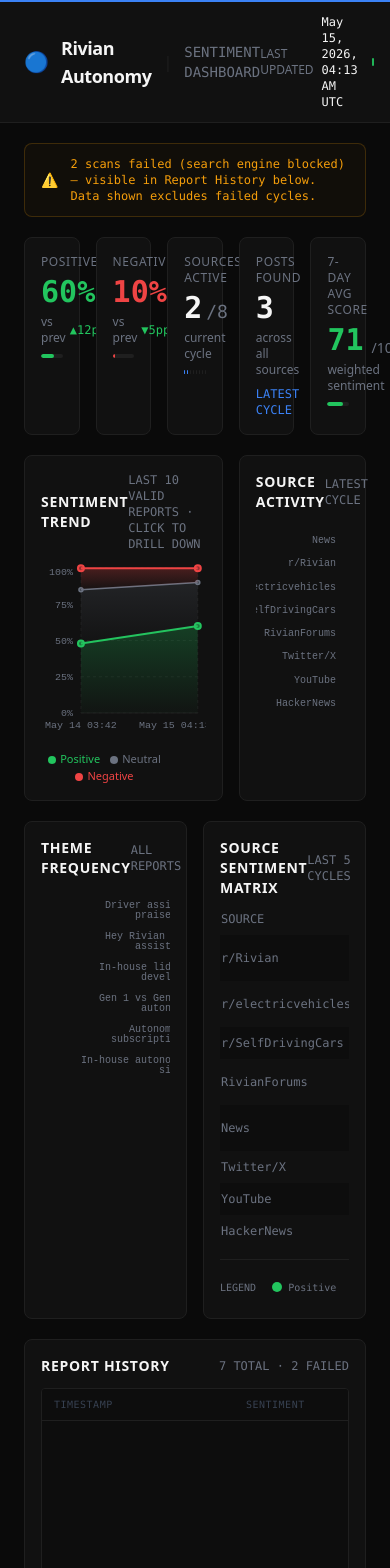
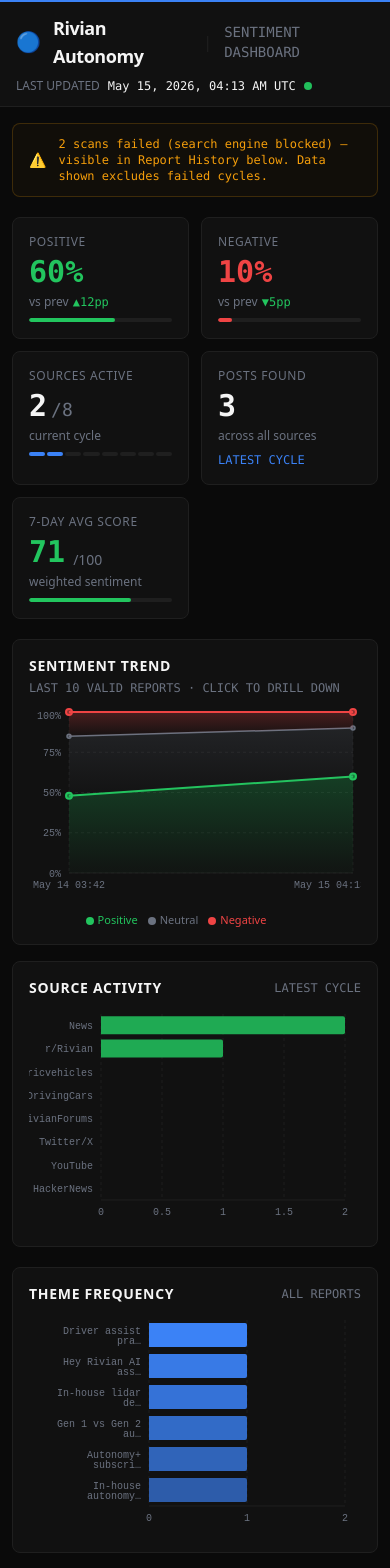
Before and after one commit to osunick/rivian-dashboard, a Next.js app: page / in a window 390 px wide. Shown: the top 1568 px of the page. Built offline with nearby package versions, Linux system fonts and the light colour scheme.

Commit message:
Responsive design: mobile-friendly layout across all components

```diff
--- a/app/page.tsx
+++ b/app/page.tsx
@@ -52,14 +52,14 @@
     <div className="min-h-screen bg-[#0A0A0A]">
       <div className="h-0.5 w-full bg-[#3B82F6]" />
 
-      <header className="flex items-center justify-between px-6 py-3 border-b border-[#1F1F1F] bg-[#111111]">
+      <header className="flex flex-col sm:flex-row sm:items-center sm:justify-between px-4 sm:px-6 py-3 gap-2 border-b border-[#1F1F1F] bg-[#111111]">
         <div className="flex items-center gap-3">
           <span className="text-[#3B82F6] text-xl">🔵</span>
           <span className="text-[#F5F5F5] font-semibold text-lg tracking-tight">Rivian Autonomy</span>
           <span className="text-[#1F1F1F]">|</span>
           <span className="text-[#6B7280] text-sm font-mono">SENTIMENT DASHBOARD</span>
         </div>
-        <div className="flex items-center gap-2">
+        <div className="flex flex-wrap items-center gap-2 sm:text-right">
           {lastUpdated ? (
             <>
               <span className="text-[#6B7280] text-xs">LAST UPDATED</span>
@@ -72,7 +72,7 @@
         </div>
       </header>
 
-      <main className="px-6 py-5 space-y-5 max-w-screen-2xl mx-auto">
+      <main className="px-3 sm:px-6 py-4 sm:py-5 space-y-5 max-w-screen-2xl mx-auto">
 
         {/* Failed scan banner */}
         {failedScans.length > 0 && (
@@ -115,16 +115,16 @@
             />
 
             {/* Row 2 — Charts */}
-            <div className="grid grid-cols-5 gap-4">
-              <div className="col-span-3 bg-[#111111] border border-[#1F1F1F] rounded-lg p-4">
-                <div className="flex items-center justify-between mb-3">
+            <div className="grid grid-cols-1 lg:grid-cols-5 gap-4">
+              <div className="lg:col-span-3 bg-[#111111] border border-[#1F1F1F] rounded-lg p-4">
+                <div className="flex flex-wrap items-center justify-between gap-1 mb-3">
                   <h2 className="text-[#F5F5F5] text-sm font-semibold uppercase tracking-wider">Sentiment Trend</h2>
                   <span className="text-[#6B7280] text-xs font-mono">LAST 10 VALID REPORTS · CLICK TO DRILL DOWN</span>
                 </div>
                 <SentimentTrendChart data={last10} />
               </div>
-              <div className="col-span-2 bg-[#111111] border border-[#1F1F1F] rounded-lg p-4">
-                <div className="flex items-center justify-between mb-3">
+              <div className="lg:col-span-2 bg-[#111111] border border-[#1F1F1F] rounded-lg p-4">
+                <div className="flex flex-wrap items-center justify-between gap-1 mb-3">
                   <h2 className="text-[#F5F5F5] text-sm font-semibold uppercase tracking-wider">Source Activity</h2>
                   <span className="text-[#6B7280] text-xs font-mono">LATEST CYCLE</span>
                 </div>
@@ -133,9 +133,9 @@
             </div>
 
             {/* Row 3 — Panels */}
-            <div className="grid grid-cols-2 gap-4">
+            <div className="grid grid-cols-1 md:grid-cols-2 gap-4">
               <div className="bg-[#111111] border border-[#1F1F1F] rounded-lg p-4">
-                <div className="flex items-center justify-between mb-3">
+                <div className="flex flex-wrap items-center justify-between gap-1 mb-3">
                   <h2 className="text-[#F5F5F5] text-sm font-semibold uppercase tracking-wider">Theme Frequency</h2>
                   <span className="text-[#6B7280] text-xs font-mono">ALL REPORTS</span>
                 </div>
@@ -145,7 +145,7 @@
                 }
               </div>
               <div className="bg-[#111111] border border-[#1F1F1F] rounded-lg p-4">
-                <div className="flex items-center justify-between mb-3">
+                <div className="flex flex-wrap items-center justify-between gap-1 mb-3">
                   <h2 className="text-[#F5F5F5] text-sm font-semibold uppercase tracking-wider">Source Sentiment Matrix</h2>
                   <span className="text-[#6B7280] text-xs font-mono">LAST 5 CYCLES</span>
                 </div>
--- a/components/KpiCards.tsx
+++ b/components/KpiCards.tsx
@@ -28,7 +28,7 @@
   const scoreColor = avgScore >= 60 ? '#22C55E' : avgScore >= 45 ? '#6B7280' : '#EF4444';
 
   return (
-    <div className="grid grid-cols-5 gap-4">
+    <div className="grid grid-cols-2 sm:grid-cols-3 lg:grid-cols-5 gap-3 sm:gap-4">
       {/* Card 1 — Positive % */}
       <div className="bg-[#111111] border border-[#1F1F1F] rounded-lg p-4">
         <div className="text-[#6B7280] text-xs uppercase tracking-wider mb-1">Positive</div>
--- a/components/ReportHistory.tsx
+++ b/components/ReportHistory.tsx
@@ -42,7 +42,37 @@
 
   return (
     <div className={`border-b border-[#1F1F1F] last:border-0 ${isFailed ? 'opacity-50' : index % 2 === 0 ? 'bg-[#0D0D0D]' : ''}`}>
-      <div className="flex items-center gap-4 px-3 py-2.5 hover:bg-[#141414] transition-colors">
+      {/* Mobile layout */}
+      <div className="flex sm:hidden flex-col gap-1.5 px-3 py-2.5 hover:bg-[#141414] transition-colors">
+        <div className="flex items-center justify-between">
+          <span className="font-mono text-[#6B7280] text-[10px]">{formatFull(report.timestamp)}</span>
+          <div className="flex items-center gap-1">
+            <button
+              onClick={() => setExpanded(e => !e)}
+              className="flex-shrink-0 w-6 h-6 flex items-center justify-center text-[#6B7280] hover:text-[#F5F5F5] hover:bg-[#1F1F1F] rounded transition-colors text-xs"
+              title={expanded ? 'Collapse' : 'Expand full report'}
+            >
+              {expanded ? '▼' : '▶'}
+            </button>
+          </div>
+        </div>
+        {isFailed ? (
+          <span className="text-[#F59E0B] font-mono text-[11px]">⚠️ SCAN FAILED — {report.scanError}</span>
+        ) : (
+          <>
+            <MiniSentimentBar {...report.sentiment} />
+            <div className="flex gap-2 text-[10px] font-mono">
+              <span className="text-[#22C55E]">{report.sentiment.positive}%</span>
+              <span className="text-[#6B7280]">{report.sentiment.neutral}%</span>
+              <span className="text-[#EF4444]">{report.sentiment.negative}%</span>
+            </div>
+            <div className="text-[#A1A1AA] text-xs leading-snug line-clamp-2">{report.summary}</div>
+          </>
+        )}
+      </div>
+
+      {/* Desktop layout */}
+      <div className="hidden sm:flex items-center gap-4 px-3 py-2.5 hover:bg-[#141414] transition-colors">
         {/* Timestamp */}
         <div className="font-mono text-[#6B7280] text-xs whitespace-nowrap w-44 flex-shrink-0">
           {formatFull(report.timestamp)}
@@ -161,7 +191,7 @@
   return (
     <div className="max-h-[400px] overflow-y-auto rounded border border-[#1F1F1F]">
       {/* Header row */}
-      <div className="flex items-center gap-4 px-3 py-2 border-b border-[#1F1F1F] bg-[#0D0D0D] sticky top-0 z-10">
+      <div className="hidden sm:flex items-center gap-4 px-3 py-2 border-b border-[#1F1F1F] bg-[#0D0D0D] sticky top-0 z-10">
         <div className="font-mono text-[#374151] text-[10px] uppercase tracking-wider w-44 flex-shrink-0">
           Timestamp
         </div>
--- a/components/SourceActivityChart.tsx
+++ b/components/SourceActivityChart.tsx
@@ -68,7 +68,7 @@
           tick={{ fill: '#6B7280', fontSize: 10, fontFamily: 'monospace' }}
           tickLine={false}
           axisLine={false}
-          width={88}
+          width={72}
         />
         <Tooltip content={<CustomTooltip />} cursor={{ fill: '#1F1F1F' }} />
         <Bar dataKey="found" radius={[0, 2, 2, 0]}>
--- a/components/ThemeFrequencyChart.tsx
+++ b/components/ThemeFrequencyChart.tsx
@@ -13,7 +13,7 @@
   data: ThemeEntry[];
 }
 
-function truncate(s: string, n = 22): string {
+function truncate(s: string, n = 18): string {
   return s.length > n ? s.slice(0, n - 1) + '…' : s;
 }
 
@@ -58,7 +58,7 @@
           tick={{ fill: '#6B7280', fontSize: 10, fontFamily: 'monospace' }}
           tickLine={false}
           axisLine={false}
-          width={150}
+          width={120}
         />
         <Tooltip content={<CustomTooltip />} cursor={{ fill: '#1F1F1F' }} />
         <Bar dataKey="count" radius={[0, 2, 2, 0]}>
```
